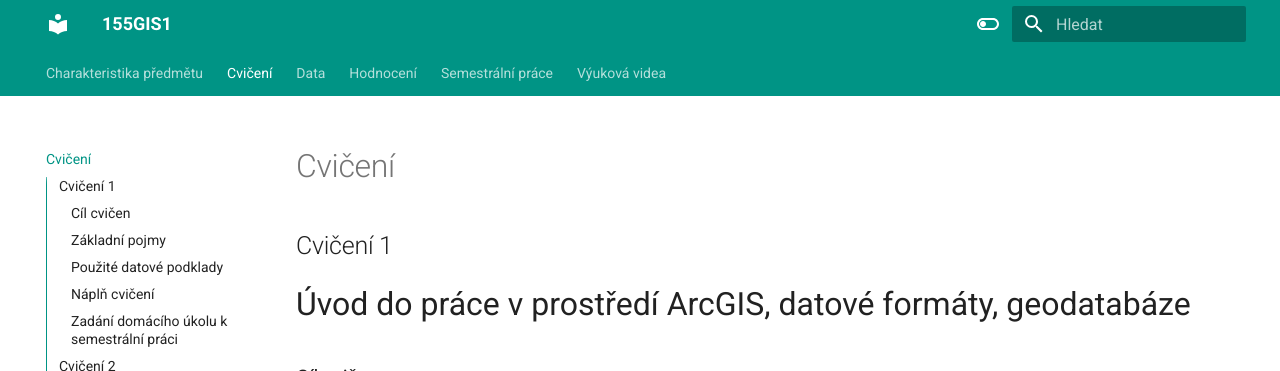
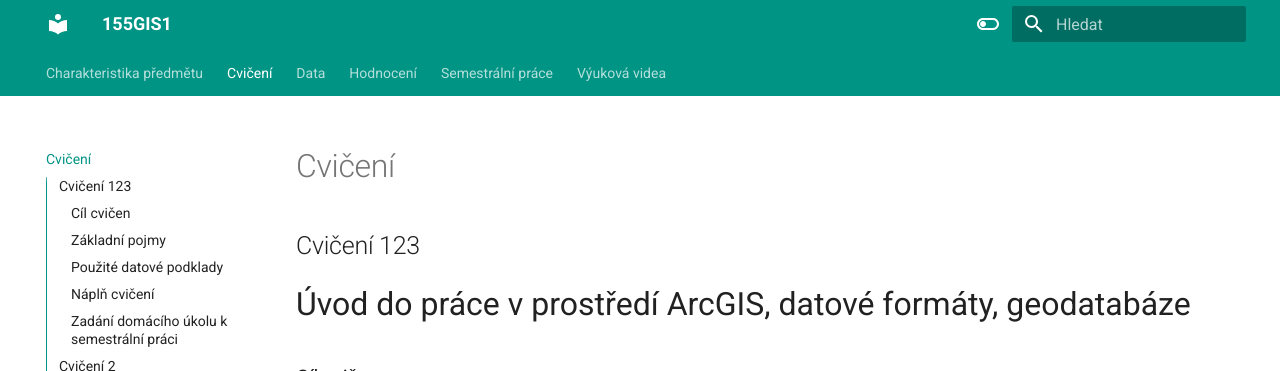
Before and after one commit to k155gis0/gis1, an MkDocs documentation site: the page built from docs/cviceni.md, in a window 1280 px wide and 900 px high. Shown: the top 371 px of the window. Built offline with MkDocs 1.6.1 and Material for MkDocs 9.7.7, drawn with Linux system fonts in a browser that asks for light colours.

Commit message:
Update cviceni.md

```diff
--- a/docs/cviceni.md
+++ b/docs/cviceni.md
@@ -1,6 +1,6 @@
 # Cvičení
 
-## Cvičení 1
+## Cvičení 123
 
 <span style="font-size:2em;">Úvod do práce v prostředí ArcGIS, datové formáty, geodatabáze
 </span>
```
